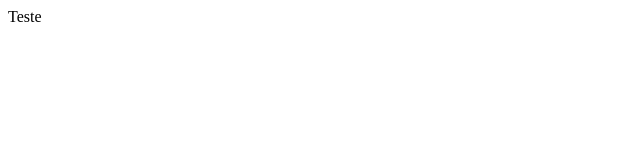
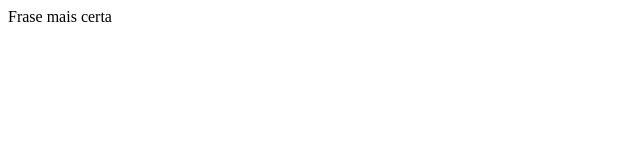
Before and after one commit to Davi-Guindani/clone-tabnews, a Next.js app: page / in a window 1280 px wide. Shown: the top 160 px of the page, without its empty margins (0-640 px from the left). Built offline with nearby package versions, Linux system fonts and the light colour scheme.

Commit message:
setting the corret sentence

```diff
--- a/pages/index.js
+++ b/pages/index.js
@@ -1,5 +1,5 @@
 function Home() {
-    return <div>Teste</div>;
+    return <div>Frase mais certa</div>;
 }
 
 export default Home;
```
